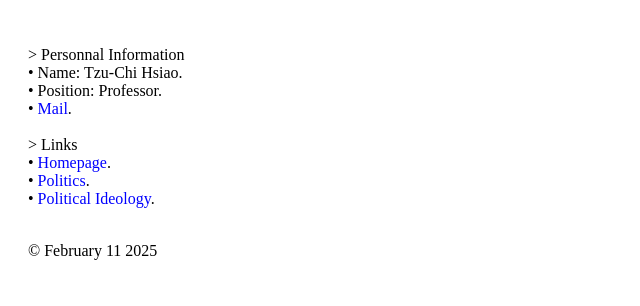
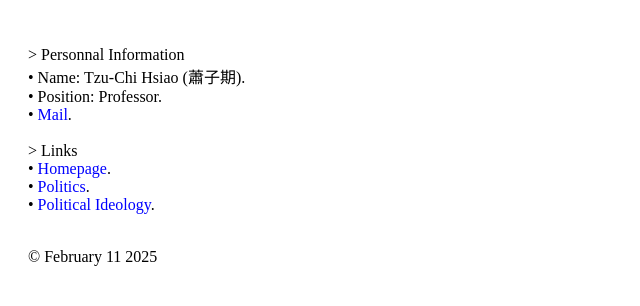
Before and after one commit to politics-tchsiao/index, a plain HTML site: page index.html in a window 1280 px wide. Shown: the whole page, without its empty margins (0-640 px from the left). Drawn offline with Linux system fonts and the light colour scheme.

Commit message:
Update index.html

```diff
--- a/index.html
+++ b/index.html
@@ -35,7 +35,7 @@
 <body>
 <br>
 &gt; Personnal Information<br>
-&bull; Name: Tzu-Chi Hsiao.<br>
+&bull; Name: Tzu-Chi Hsiao (蕭子期).<br>
 &bull; Position: Professor.<br>
 &bull; <a href="mailto:politics.tchsiao@gmail.com">Mail</a>.<br>
 <br>
```
